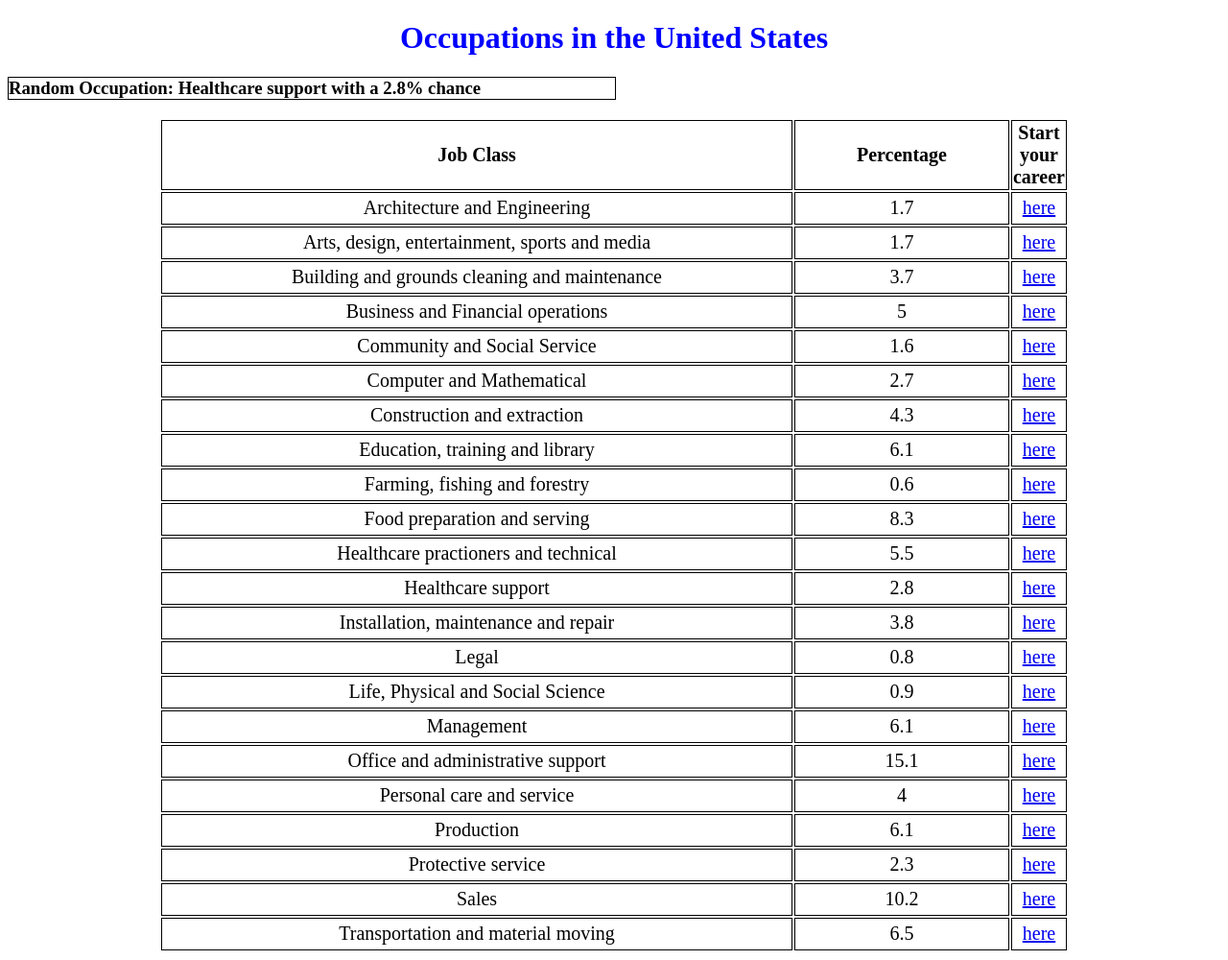
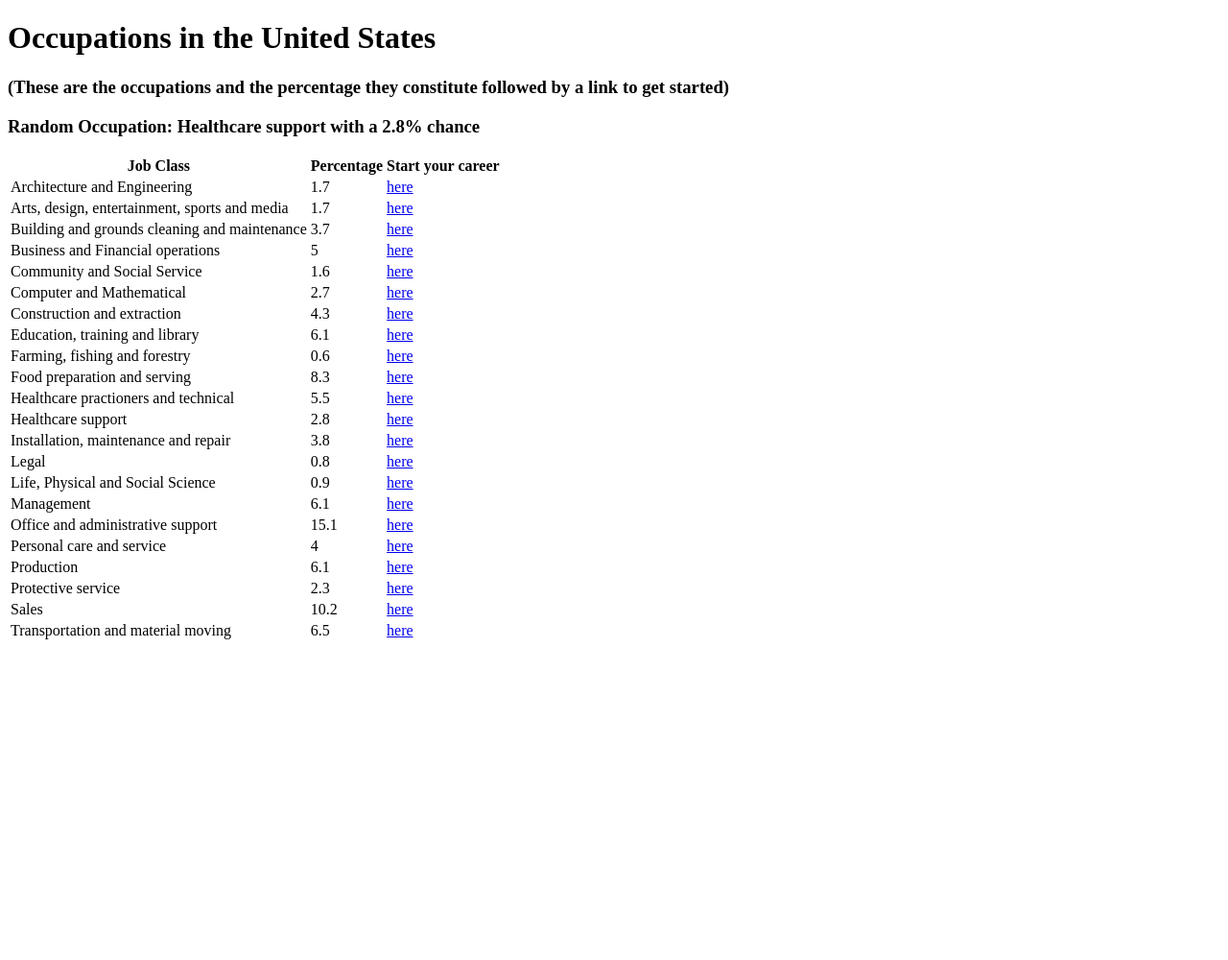
Before and after one commit to JabirC/SoftDevWork, a Flask app: page /occupations in a window 1280 px wide. Shown: the whole page at 96% size. After the commit the page ends 666 px from the top, so only its background shows below. Run offline with Flask 2, Linux system fonts and the light colour scheme.

Commit message:
Revised work

```diff
--- a/10_occupy_flask_st/app.py
+++ b/10_occupy_flask_st/app.py
@@ -4,17 +4,17 @@
 #2018-09-23
 
 from flask import Flask,render_template
-from csvscript import make_dictionary,random_job
+from csvscript import make_dictionary,random_job #functions from previous work
 
 app = Flask(__name__)
 
 
 @app.route("/occupations")
 def occupation_table():
-    occu_dict = make_dictionary("data/occupations.csv")
+    occu_dict = make_dictionary("data/occupations.csv")  #makes a dictionary using occupations.csv
     return render_template("chart.html",
-                           dict = occu_dict,
-                           rand= random_job(occu_dict))
+                           dict = occu_dict,   #passes the dictionary to a variable used in jinja
+                           rand= random_job(occu_dict))  #passes a random weighted occupation from dictionary
 
 if __name__ == "__main__":
   app.debug = True
--- a/10_occupy_flask_st/csvscript.py
+++ b/10_occupy_flask_st/csvscript.py
@@ -8,15 +8,16 @@ from random import random
 def make_dictionary(fname):
     f = open(fname) # Opens the file
     lines = f.read().strip('\n').split('\n') # Makes a list of all the lines
+    f.close()
     dict = {}
     for name in lines[1:-1]:
         if name[0] == '"': # If there are quotations
             words = name.strip('"').split('"')
-            temp = words[1].strip(',').split(',')
-            dict[words[0]] = tuple(temp)
+            temp = words[1].strip(',').split(',') #a list with percentage and URL
+            dict[words[0]] = tuple(temp) #Converts list to a tuple and matches it with the key
         else: # If there are no quotations
             words = name.split(",")
-            dict[words[0]] = (words[1], words[2]) # Matches job titles with percentage
+            dict[words[0]] = (words[1], words[2]) # Matches job titles with a tuple containing percentage and URL
 
     return dict
 
--- a/10_occupy_flask_st/templates/chart.html
+++ b/10_occupy_flask_st/templates/chart.html
@@ -4,26 +4,7 @@
   <head>
     <title>Occupations</title>
     <h1> Occupations in the United States </h1>
-    <style>
-        table, th, td {
-           width: 75%;
-           margin: auto;
-        }
-        th, td{
-          border: 1px solid black;
-          text-align: center;
-          height: 30px;
-          font-size: 20px;
-        }
-        h1{
-          text-align: center;
-          color: blue;
-        }
-        h3{
-          border: 1px solid black;
-          width: 50%;
-        }
-    </style>
+    <h3> (These are the occupations and the percentage they constitute followed by a link to get started) </h3>
   </head>
 
   <body>
@@ -34,11 +15,13 @@
         <th>Percentage</th>
         <th>Start your career</th>
       </tr>
-      {%  for key, value in dict|dictsort %}
+      <!-- iterate through the dictionary in key,value pair-->
+      {%  for key, value in dict|dictsort %} <!-- dictsort sorts the dictionary in alphabetical order
+      so that the keys come out in the same order everytime-->
       <tr>
         <td>{{ key }}</td>
-        <td>{{ value[0] }}</td>
-        <td><a href= {{ value[1] }} >here</a></td>
+        <td>{{ value[0] }}</td>    <!--Value is a tuple with the percentage at index 0 -->
+        <td><a href= {{ value[1] }} >here</a></td> <!--index 1 contains the URL-->
       </tr>
       {% endfor %}
     </table>
```
